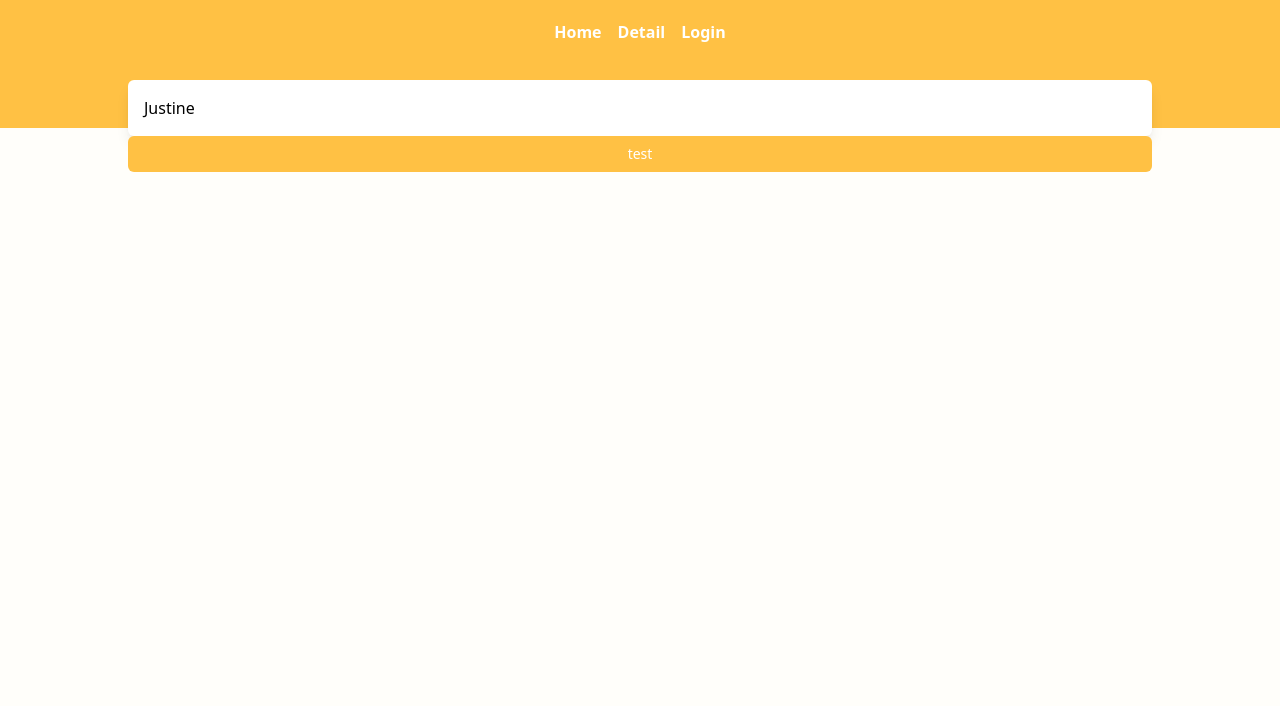
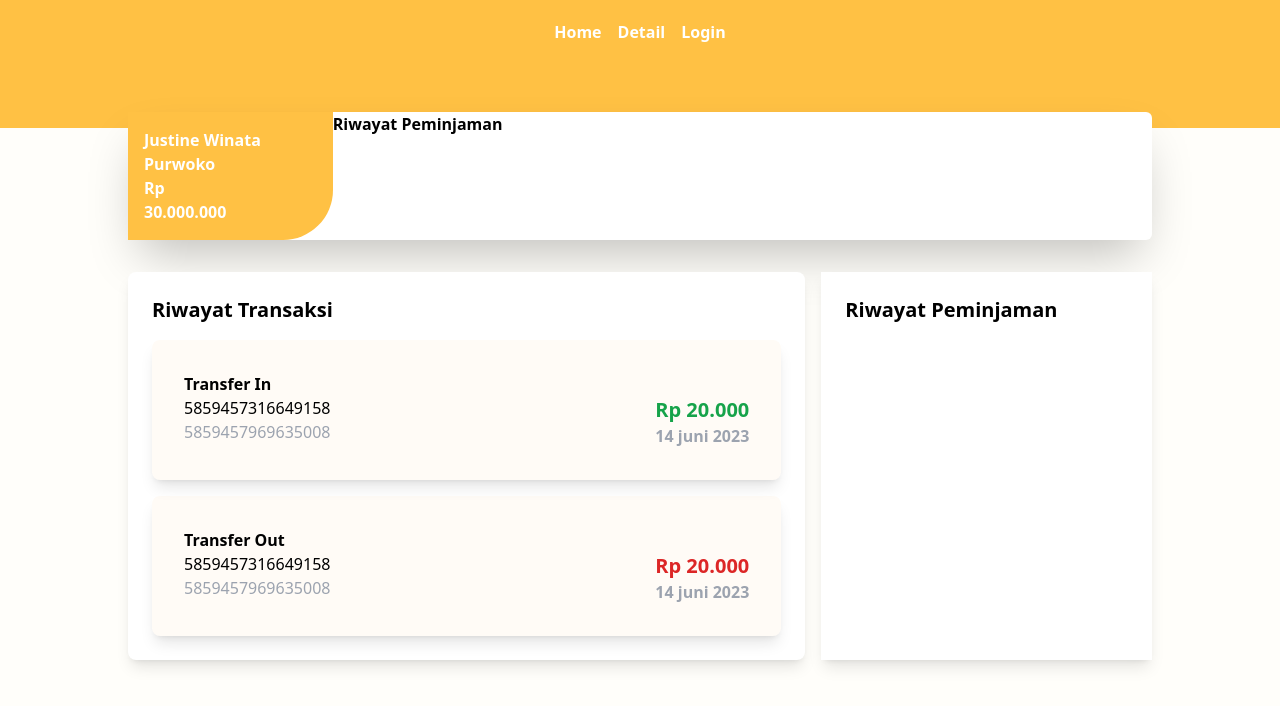
Before and after one commit to TinTinWinata/technoscape-frontend, a React (Vite) app: page /home in a window 1280 px wide. Shown: the top 706 px of the page. Built offline with nearby package versions, Linux system fonts and the light colour scheme.

Commit message:
add homepage design

```diff
--- a/src/App.tsx
+++ b/src/App.tsx
@@ -1,11 +1,12 @@
-import { BrowserRouter, Route, Routes } from 'react-router-dom';
-import 'react-toastify/dist/ReactToastify.css';
-import { UserProvider } from './hooks/user-context';
-import MainLayout from './layouts/layout';
-import ForgetPassword from './pages/forget-password';
-import Home from './pages/home';
-import Login from './pages/login';
-import ResetPassword from './pages/reset-password';
+import { BrowserRouter, Route, Routes } from "react-router-dom";
+import "react-toastify/dist/ReactToastify.css";
+import { UserProvider } from "./hooks/user-context";
+import MainLayout from "./layouts/layout";
+import ForgetPassword from "./pages/forget-password";
+import Home from "./pages/home";
+import Login from "./pages/login";
+import ResetPassword from "./pages/reset-password";
+import { RequestLoan } from "./pages/request-load";
 
 function App() {
     return (
@@ -26,6 +27,10 @@ function App() {
                             path="/forgot-password/:id"
                             element={<ResetPassword></ResetPassword>}
                         ></Route>
+                        <Route
+                            path="/request-loan"
+                            element={<RequestLoan></RequestLoan>}
+                        ></Route>
                         {/* <Route
               path="/*"
               element={<MiddlewareRoutes></MiddlewareRoutes>}
--- /dev/null
+++ b/src/components/TransactionHistory.tsx
@@ -0,0 +1,49 @@
+import { manipulateDate, manipulateMoney } from "../utils/stringManipulation";
+
+interface ITransactionHistoryProps {
+    amount: number;
+    createTime: number;
+    accountNo: string;
+    traxType: string;
+    receiverNo: string;
+}
+
+enum TransferType {
+    transferIn = "Transfer In",
+    transferOut = "Transfer Out",
+}
+
+export function TransactoinHistory({
+    amount,
+    createTime,
+    accountNo,
+    traxType,
+    receiverNo,
+}: ITransactionHistoryProps) {
+    return (
+        <div className="mt-4 p-8 shadow-lg rounded-lg bg-orange-200 bg-opacity-10 ">
+            <p className="font-bold">{traxType}</p>
+            <div className="flex flex-row justify-between">
+                <div>
+                    <p>{accountNo}</p>
+                    <p className="text-gray-400">{receiverNo}</p>
+                </div>
+                <div>
+                    {traxType === TransferType.transferIn ? (
+                        <p className="text-green-600 font-bold text-xl">
+                            {manipulateMoney(amount)}
+                        </p>
+                    ) : (
+                        <p className="text-red-600 font-bold text-xl">
+                            {manipulateMoney(amount)}
+                        </p>
+                    )}
+
+                    <p className="text-gray-400 font-bold">
+                        {manipulateDate(createTime)}
+                    </p>
+                </div>
+            </div>
+        </div>
+    );
+}
--- a/src/pages/home.tsx
+++ b/src/pages/home.tsx
@@ -1,8 +1,9 @@
-import { ChangeEvent } from 'react';
-import Button from '../components/button';
-import Navbar from '../components/navbar';
-import { usePin } from '../hooks/pin-context';
-import { useUserAuth } from '../hooks/user-context';
+import { ChangeEvent } from "react";
+import Button from "../components/button";
+import Navbar from "../components/navbar";
+import { usePin } from "../hooks/pin-context";
+import { useUserAuth } from "../hooks/user-context";
+import { TransactoinHistory } from "../components/TransactionHistory";
 
 export default function Home() {
     const { user } = useUserAuth();
@@ -11,18 +12,56 @@ export default function Home() {
         <div className="w-full h-full relative">
             <Navbar />
             <div className="flex justify-center absolute top-20 w-full z-10 ">
-        <div className="w-[80%] ">
-          <div className="w-full p-4 bg-white rounded-md shadow-lg">
-            Justine
+                <div className="w-[80%] d-flex">
+                    <div className="w-full bg-white rounded-md shadow-2xl">
+                        <div className="w-full grid grid-cols-5 mt-8">
+                            <p className="font-bold bg-primary rounded-br-[50px] text-white col-span-1">
+                                <div className="p-4">
+                                    <p>Justine Winata Purwoko</p>
+                                    <div>
+                                        <p>Rp</p>
+                                        <p>30.000.000</p>
                                     </div>
-          <form
+                                </div>
+                            </p>
+                            <p className="font-bold">Riwayat Peminjaman</p>
+                        </div>
+                    </div>
+                    {/* <form
                         onSubmit={(e: ChangeEvent<HTMLFormElement>) => {
                             e.preventDefault();
                             triggerPin();
                         }}
                     >
                         <Button> test</Button>
-          </form>
+                    </form> */}
+                    <div className="w-full grid grid-cols-3 gap-4 mt-8">
+                        <div className="col-span-2 bg-white shadow-lg p-6 rounded-lg">
+                            <p className="font-bold text-xl">
+                                Riwayat Transaksi
+                            </p>
+                            <TransactoinHistory
+                                amount={20000}
+                                createTime={1686725002}
+                                accountNo="5859457316649158"
+                                traxType="Transfer In"
+                                receiverNo="5859457969635008"
+                            />
+                            <TransactoinHistory
+                                amount={20000}
+                                createTime={1686725002}
+                                accountNo="5859457316649158"
+                                traxType="Transfer Out"
+                                receiverNo="5859457969635008"
+                            />
+                        </div>
+                        <div className="bg-white shadow-lg p-6">
+                            <p className="font-bold text-xl">
+                                Riwayat Peminjaman
+                            </p>
+                            <div></div>
+                        </div>
+                    </div>
                 </div>
             </div>
         </div>
--- /dev/null
+++ b/src/pages/request-load.tsx
@@ -0,0 +1,9 @@
+import Navbar from "../components/navbar";
+
+export const RequestLoan = () => {
+    return (
+        <div className="w-full h-full relative">
+            <Navbar />
+        </div>
+    );
+};
--- /dev/null
+++ b/src/utils/stringManipulation.tsx
@@ -0,0 +1,36 @@
+export const manipulateDate = (timestamp: number) => {
+    const date = new Date(timestamp * 1000);
+
+    const day = String(date.getDate()).padStart(2, "0");
+    const monthIndex = date.getMonth();
+    const year = date.getFullYear();
+
+    const monthNames = [
+        "januari",
+        "februari",
+        "maret",
+        "april",
+        "mei",
+        "juni",
+        "juli",
+        "agustus",
+        "september",
+        "oktober",
+        "november",
+        "desember",
+    ];
+
+    const formattedDate = `${day} ${monthNames[monthIndex]} ${year}`;
+
+    return formattedDate;
+};
+
+export const manipulateMoney = (amount: number) => {
+    const formatter = new Intl.NumberFormat("id-ID", {
+        style: "currency",
+        currency: "IDR",
+        minimumFractionDigits: 0,
+    });
+
+    return formatter.format(amount);
+};
```
Lines whose indentation alone changed are shown as unchanged.
